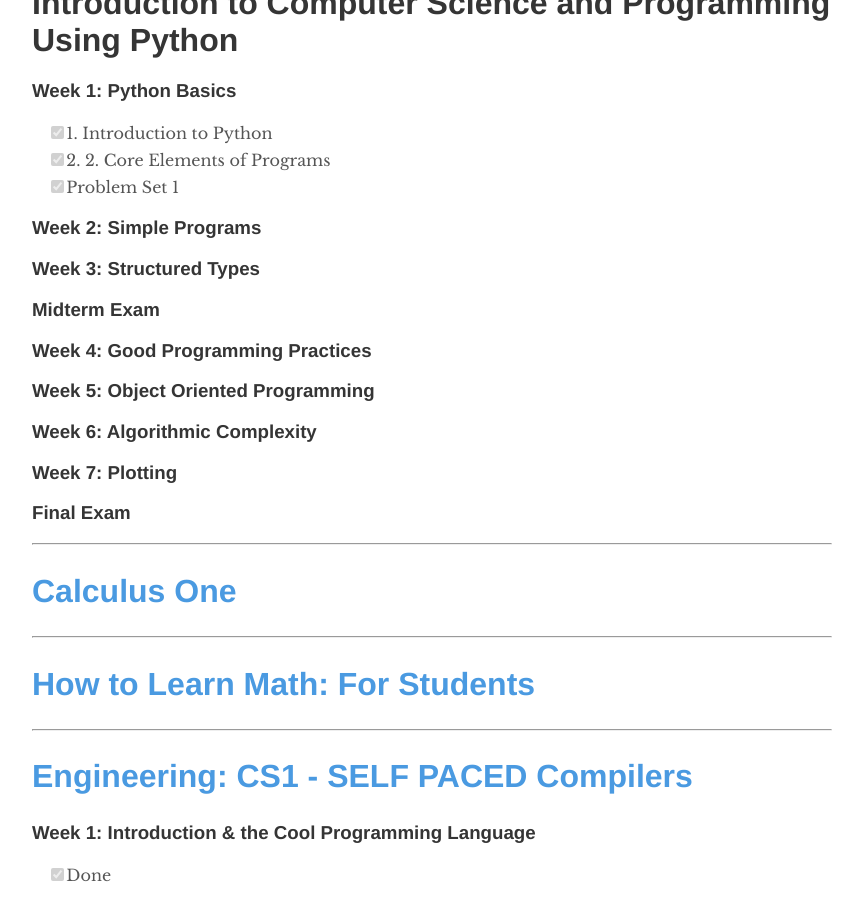
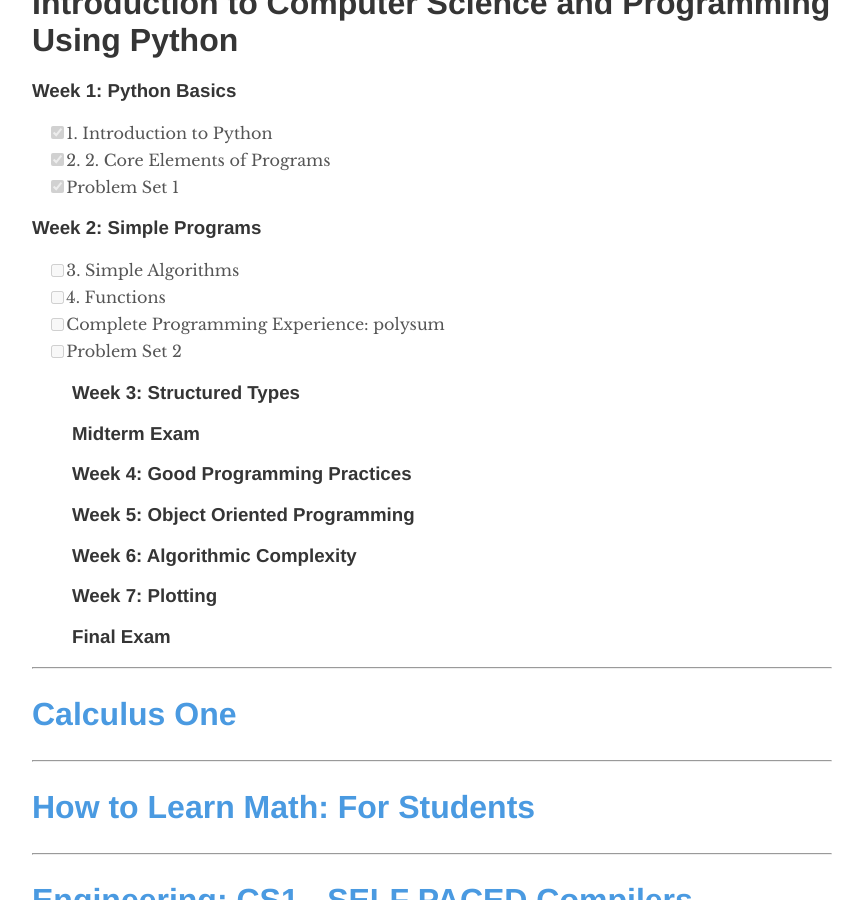
Before and after one commit to trilliwon/ABL, a Jekyll site: the page built from _posts/2100-08-19-doing-list.md, in a window 1280 px wide and 900 px high, scrolled down 889 px. Shown: the whole window, without its empty margins (208-1071 px from the left). Built offline with Jekyll 4.4.1, drawn with Linux system fonts in a browser that asks for light colours; nearby versions of some CDN libraries.

Commit message:
Thu Dec 28 22:53:55 KST 2017

```diff
--- a/_posts/2100-08-19-doing-list.md
+++ b/_posts/2100-08-19-doing-list.md
@@ -36,6 +36,10 @@
   - [x] Problem Set 1
 
 ### Week 2: Simple Programs
+  - [ ] 3. Simple Algorithms
+  - [ ] 4. Functions
+  - [ ] Complete Programming Experience: polysum
+  - [ ] Problem Set 2
 ### Week 3: Structured Types
 ### Midterm Exam
 ### Week 4: Good Programming Practices
```
